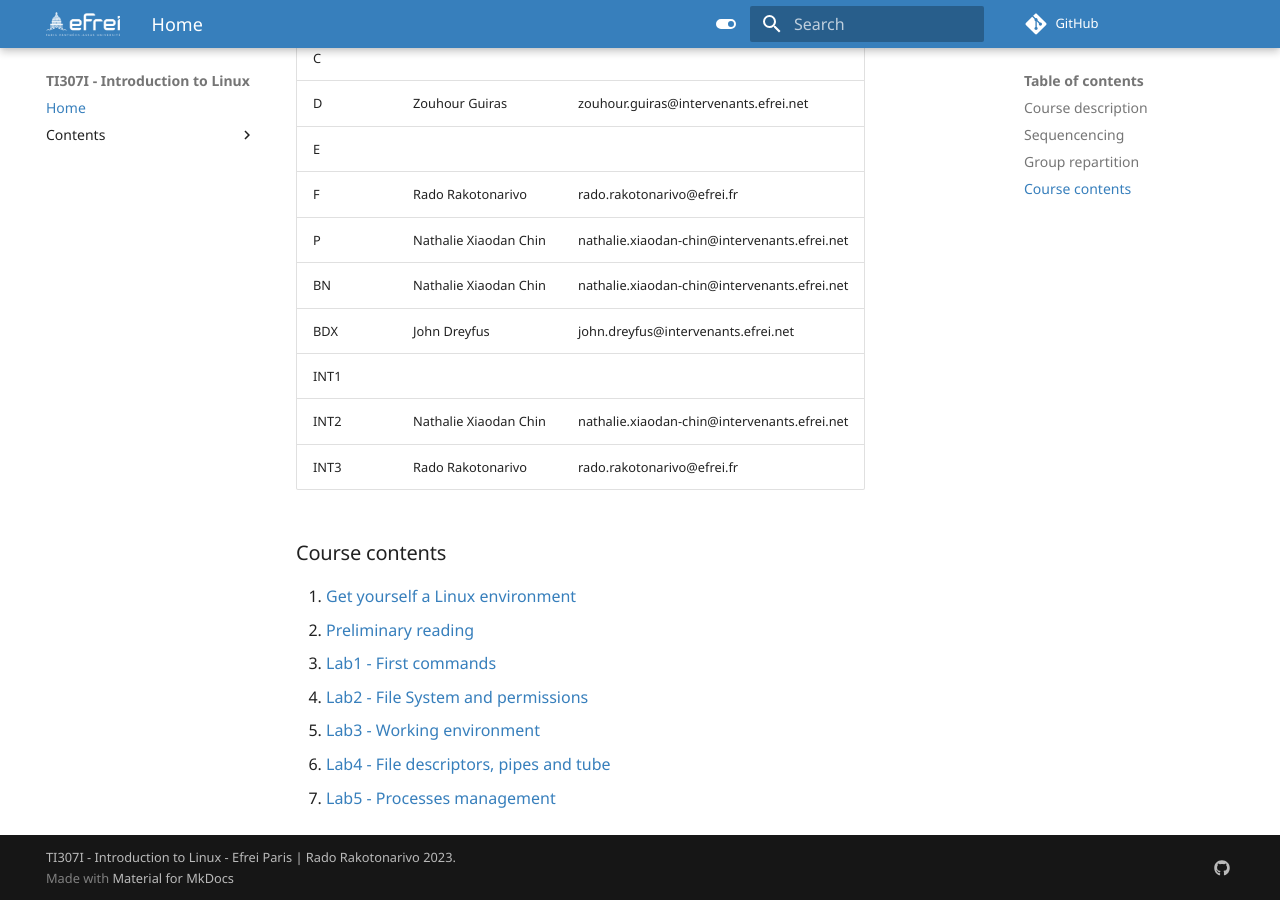
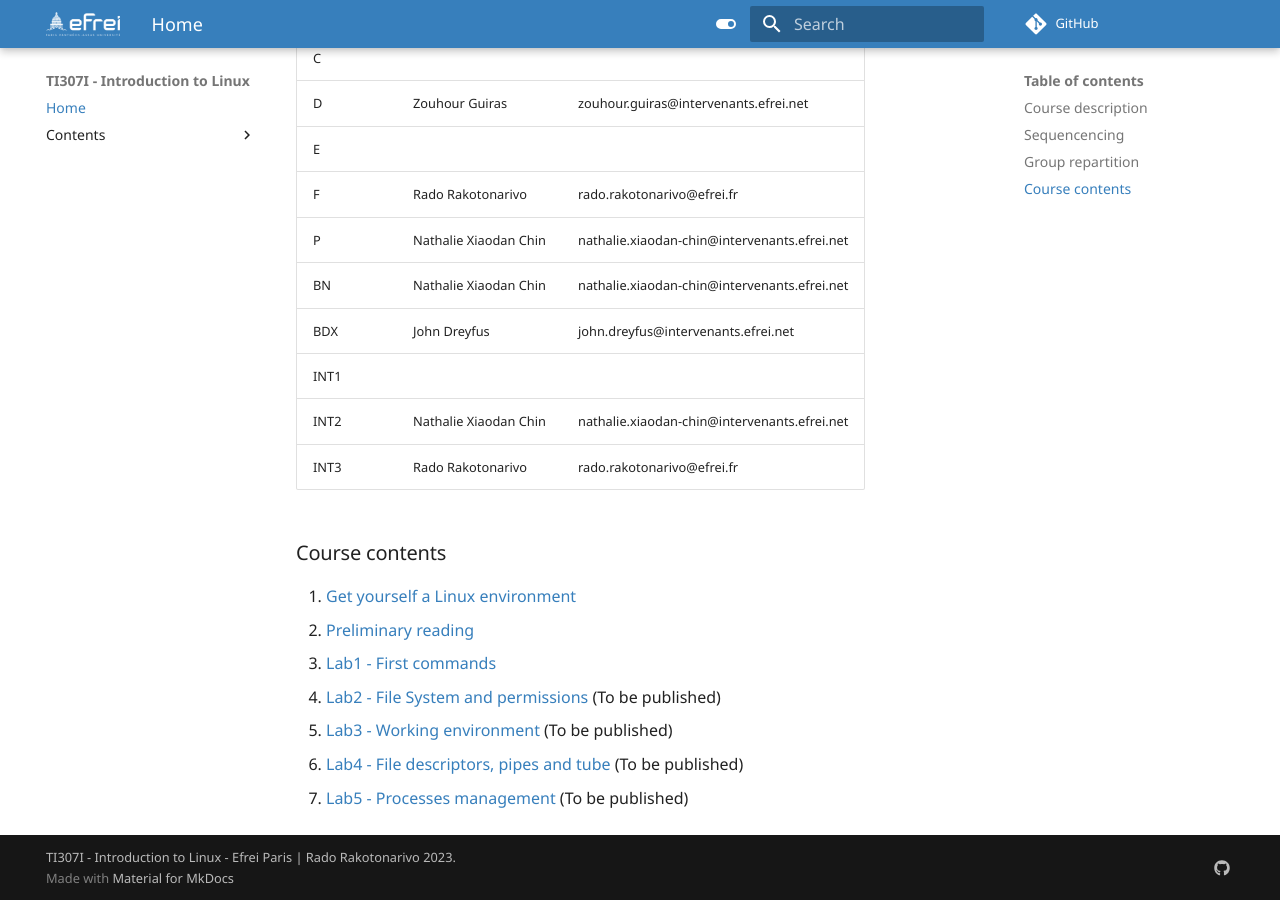
Before and after one commit to douga19/introduction-linux, an MkDocs documentation site: the page built from docs/index.md, in a window 1280 px wide and 900 px high, scrolled down 888 px. Built offline with MkDocs 1.6.1 and Material for MkDocs 9.7.7, drawn with Linux system fonts in a browser that asks for light colours; comment, search, counter and statistics services are not loaded.

Commit message:
Commit before clean up to dev

```diff
--- a/docs/index.md
+++ b/docs/index.md
@@ -44,7 +44,7 @@ This module will be taught in 15 hours as a Lab/Lecture sessions.
 1. [Get yourself a Linux environment](./contents/installation-wsl.md)
 2. [Preliminary reading](./contents/preliminary-reading.md)
 3. [Lab1 - First commands](./contents/tp1.md)
-4. [Lab2 - File System and permissions](./contents/tp2.md)
-5. [Lab3 - Working environment](./contents/tp3.md)
-6. [Lab4 - File descriptors, pipes and tube](./contents/tp4.md)
-6. [Lab5 - Processes management](./contents/tp5.md)
+4. [Lab2 - File System and permissions](#) (To be published)
+5. [Lab3 - Working environment](#) (To be published)
+6. [Lab4 - File descriptors, pipes and tube](#) (To be published)
+7. [Lab5 - Processes management](#) (To be published)
```
